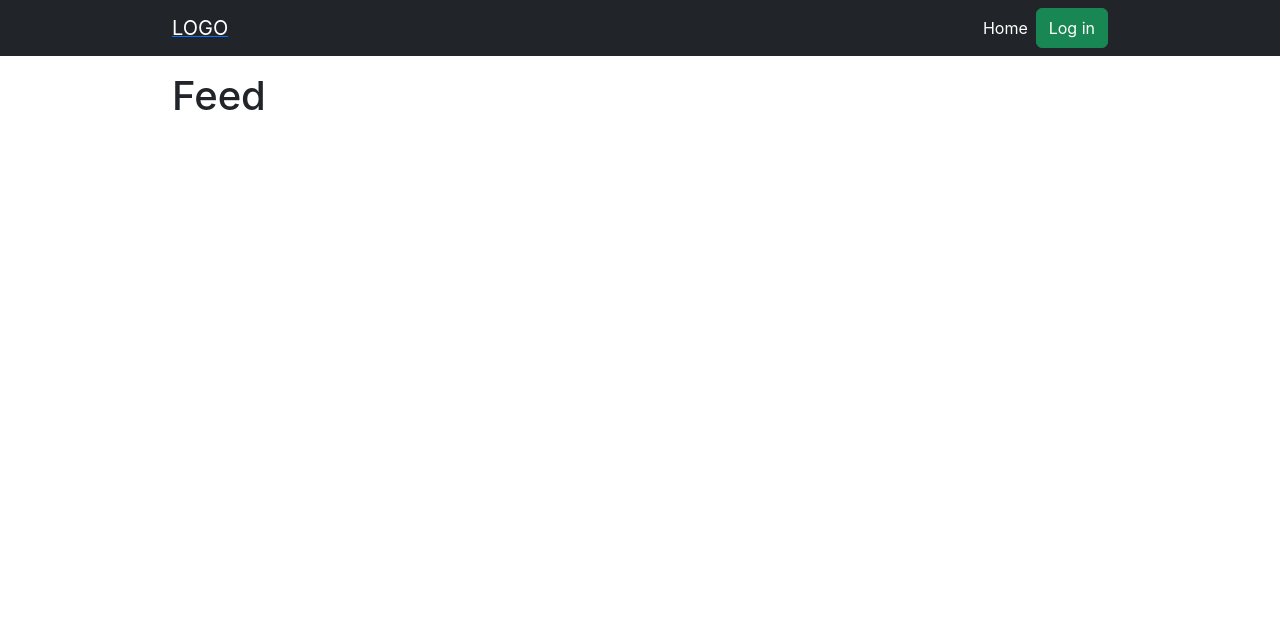
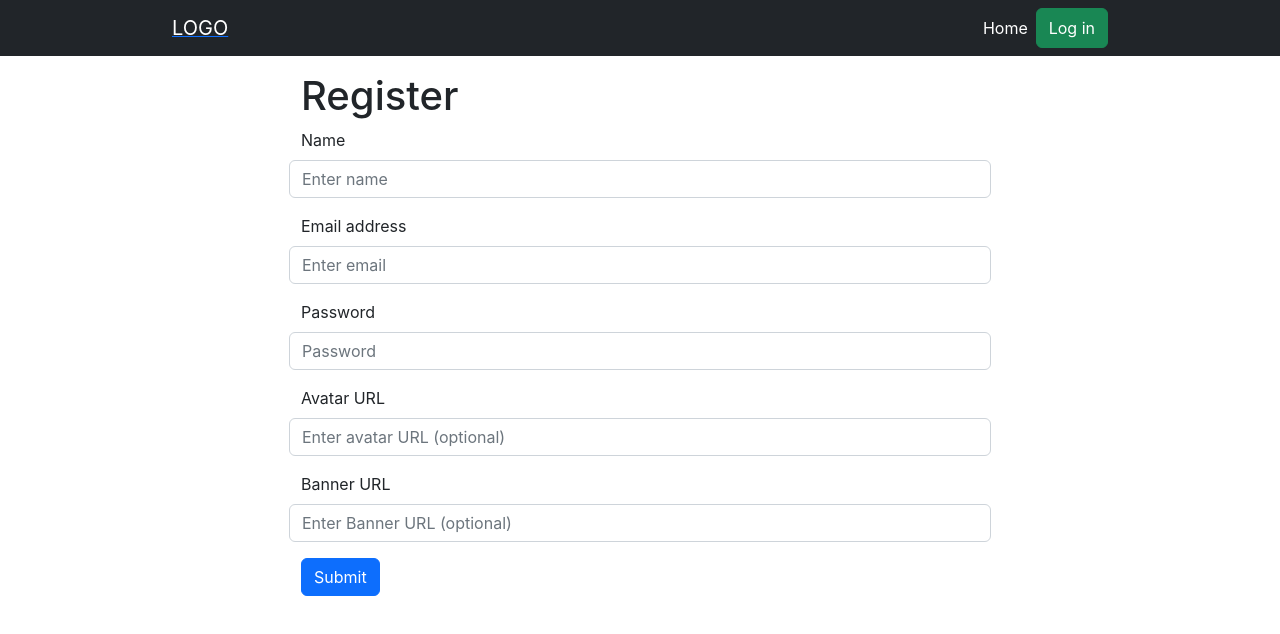
Before and after one commit to Noroff-FEU-Assignments/project-exam-2-mikaelrev, a React (Create React App) app: page / in a window 1280 px wide. Shown: the top 634 px of the page. Built offline with nearby package versions, Linux system fonts and the light colour scheme.

Commit message:
Made some minor changes to layout and styling

```diff
--- a/src/components/home/HomePage.js
+++ b/src/components/home/HomePage.js
@@ -1,8 +1,12 @@
-import React from "react";
+import React, { useContext } from "react";
 import PostsByFollowed from "./PostsByFollowed";
+import RegisterPage from "../register/RegisterPage";
+import AuthContext from "../../context/AuthContext";
 
 function HomePage() {
-  return <PostsByFollowed />;
+  const [auth] = useContext(AuthContext);
+
+  return <>{auth ? <PostsByFollowed /> : <RegisterPage />}</>;
 }
 
 export default HomePage;
--- a/src/components/home/Landing.js
+++ b/src/components/home/Landing.js
@@ -4,7 +4,7 @@ import { NavLink } from "react-router-dom";
 
 export default function Landing() {
   return (
-    <Row className="mt-3">
+    <Row>
       <Col
         style={{
           display: "flex",
--- a/src/components/home/PostsByFollowed.js
+++ b/src/components/home/PostsByFollowed.js
@@ -26,7 +26,7 @@ export default function PostsByFollowed() {
 
   return (
     <Col className="mt-3 mb-5">
-      <Heading content="Feed" />
+      <Heading content="Home" />
       <ListGroup>
         {posts.map((post) => {
           return (
--- a/src/components/login/LoginPage.js
+++ b/src/components/login/LoginPage.js
@@ -45,7 +45,7 @@ export default function LoginPage() {
       const response = await axios.post(url, data);
       console.log("response", response.data);
       setAuth(response.data);
-      navigate("/my-profile");
+      navigate("/");
     } catch (error) {
       console.log("error", error);
       setLoginError(error.toString());
--- a/src/components/profile/GetProfileInfo.js
+++ b/src/components/profile/GetProfileInfo.js
@@ -76,9 +76,6 @@ export default function GetProfileInfo() {
           </Row>
 
           <Row className="mt-3">
-            <Col md lg={5}>
-              <Card.Text>{details.email}</Card.Text>
-            </Col>
             <Col md lg={2}>
               <Card.Text>Posts: {details._count.posts}</Card.Text>
             </Col>
--- a/src/components/register/RegisterPage.js
+++ b/src/components/register/RegisterPage.js
@@ -144,7 +144,6 @@ export default function RegisterPage() {
             )}
           </Row>
         </Form.Group>
-
         <Button variant="primary" type="submit">
           Submit
         </Button>
```
